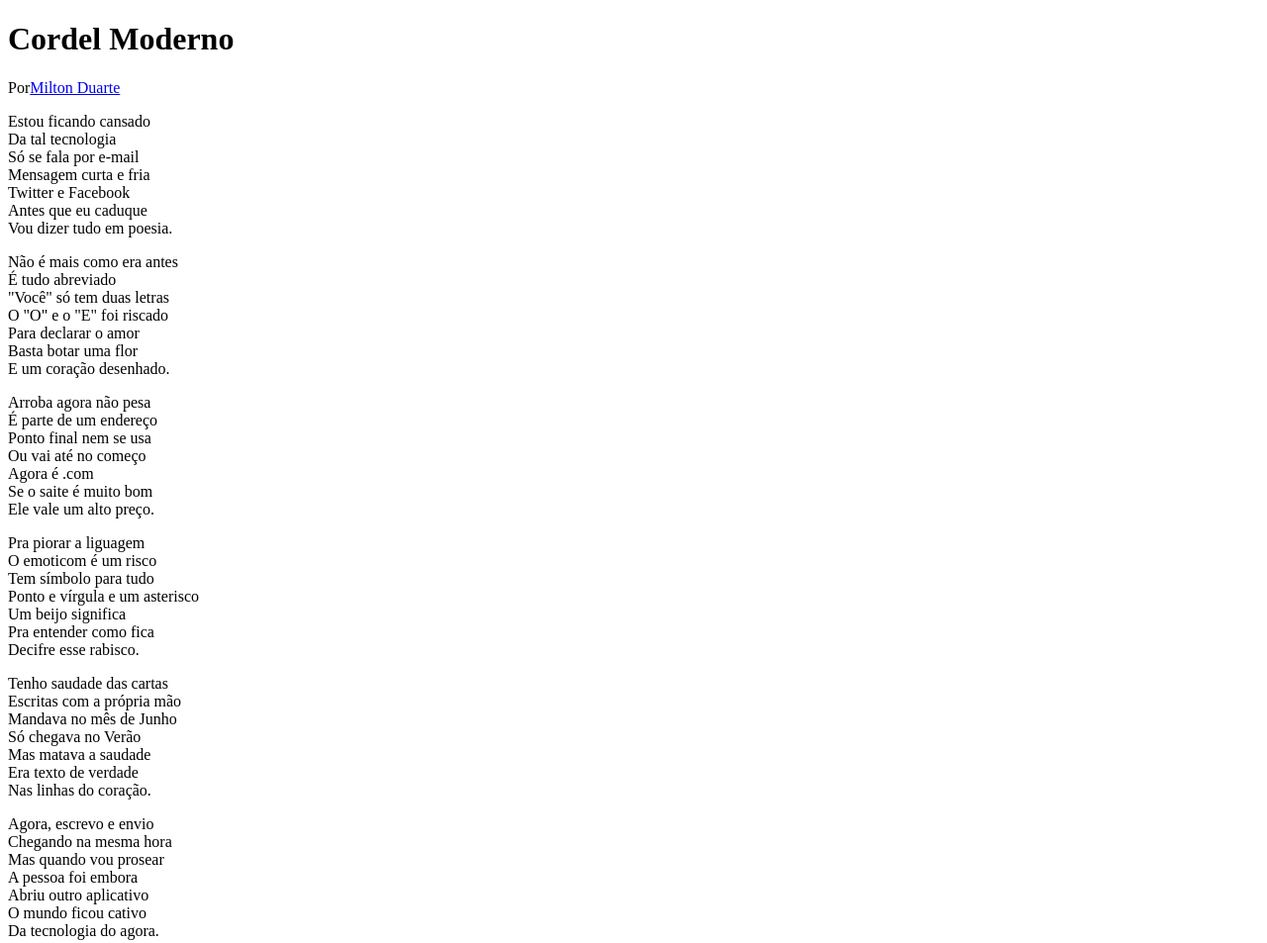
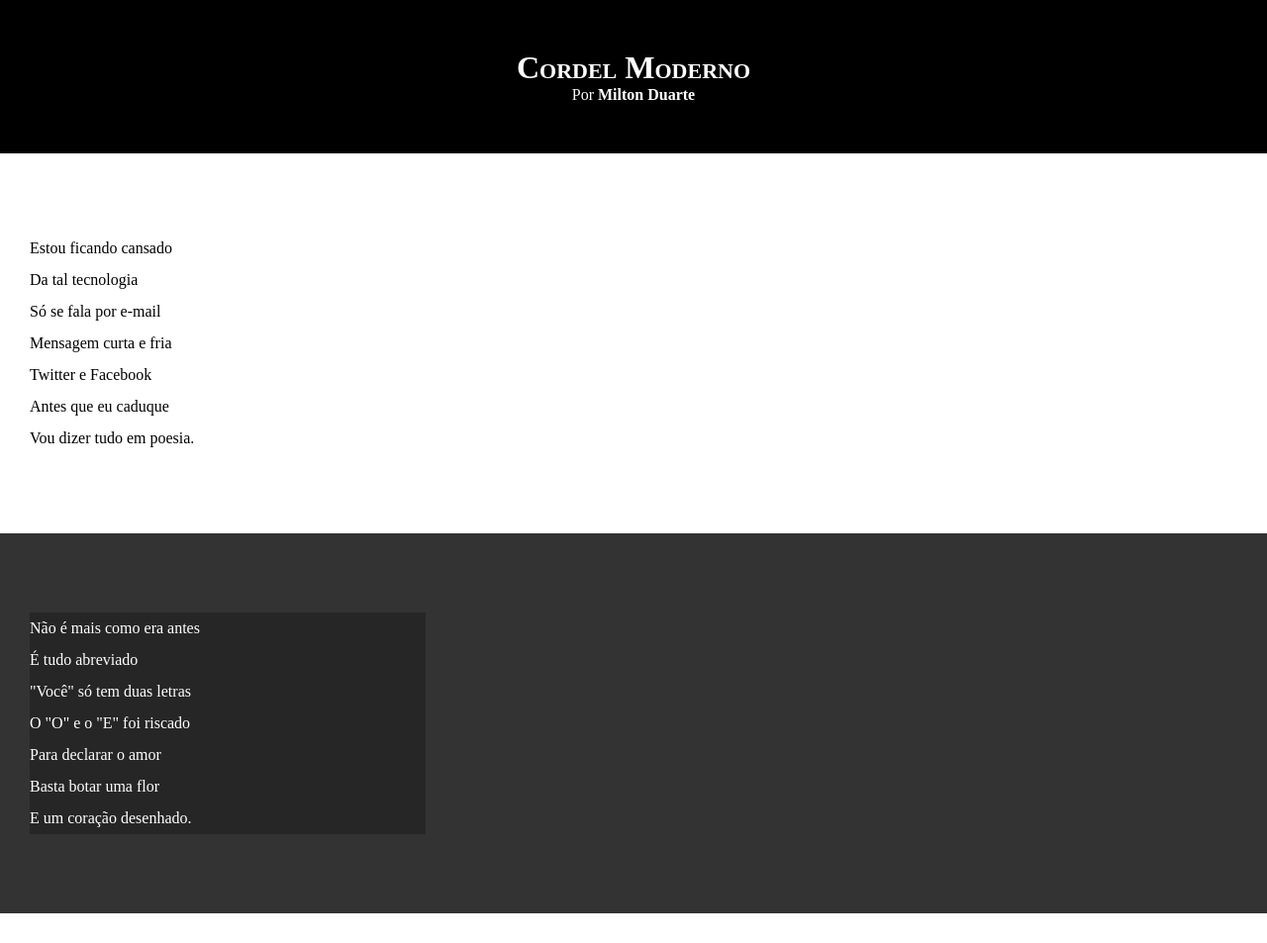
Before and after one commit to A-R91/Projeto-Cordel, a plain HTML site: page index.html in a window 1280 px wide. Shown: the top 953 px of the page at 99% size. Drawn offline with Linux system fonts and the light colour scheme.

Commit message:
Atualizei estilo CSS e blocos

```diff
--- a/estilo/style.css
+++ b/estilo/style.css
@@ -0,0 +1,65 @@
+@charset "UTF-8";
+
+*{
+  margin: 0px;
+  padding: 0px;
+}
+html, body {
+  min-height: 100vh;
+  background-color: darkgray;
+}
+
+header {
+  background-color: black;
+  color: white;
+  text-align: center;
+}
+
+header > h1 {
+  padding-top: 50px;
+  font-variant: small-caps;
+}
+
+header > p {
+  padding-bottom: 50px;
+}
+
+
+header a, footer a {
+  color: white;
+  text-decoration: none;
+  font-weight: bolder;
+}
+
+header a:hover, footer a:hover {
+  text-decoration: underline;
+}
+
+section {
+  padding-top: 10vh;
+  padding-bottom: 10vh;
+  line-height: 2em;
+  padding-left: 30px;
+}
+
+section.normal {
+  background-color: white;
+  color: black;
+}
+
+section.imagem {
+  background-color: rgb(51, 51, 51);
+  color: white;
+}
+
+section.imagem > p {
+  width: 400px;
+  background-color: rgba(0, 0, 0, 0.253);
+}
+
+footer {
+  background-color: black;
+  color: white;
+  text-align: center;
+  padding: 10px;
+}
--- a/index.html
+++ b/index.html
@@ -11,12 +11,12 @@
   <header>
   <h1>Cordel Moderno</h1>
   <p>
-  Por<a href="https://www.recantodasletras.com.br/poesias/3186743" target="_blank">Milton Duarte</a>
+  Por <a href="https://www.recantodasletras.com.br/poesias/3186743" target="_blank">Milton Duarte</a>
   </p>
   </header>
 
 
-    <section>
+    <section class="normal">
       <p>
         Estou ficando cansado <br>
         Da tal tecnologia <br>
@@ -29,7 +29,7 @@
     </section>
 
 
-    <section>
+    <section class="imagem">
       <p>
         Não é mais como era antes <br>
         É tudo abreviado <br>
@@ -42,7 +42,7 @@
     </section>
 
 
-    <section>
+    <section class="normal">
       <p>
         Arroba agora não pesa <br>
         É parte de um endereço <br>
@@ -66,7 +66,7 @@
 
 
 
-    <section>
+    <section class="imagem">
       <p>
         Tenho saudade das cartas <br>
         Escritas com a própria mão <br>
@@ -78,7 +78,7 @@
       </p>
     </section>
 
-    <section>
+    <section class="normal">
       <p>
         Agora, escrevo e envio <br>
         Chegando na mesma hora <br>
```
